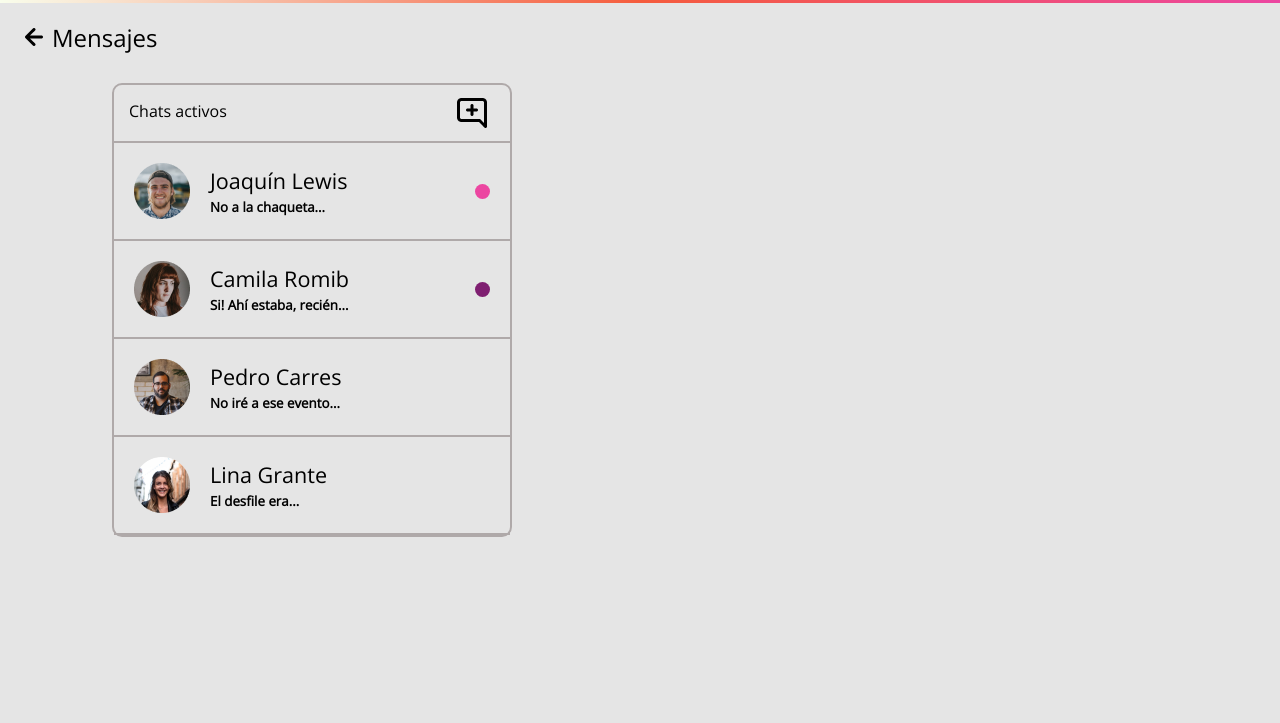
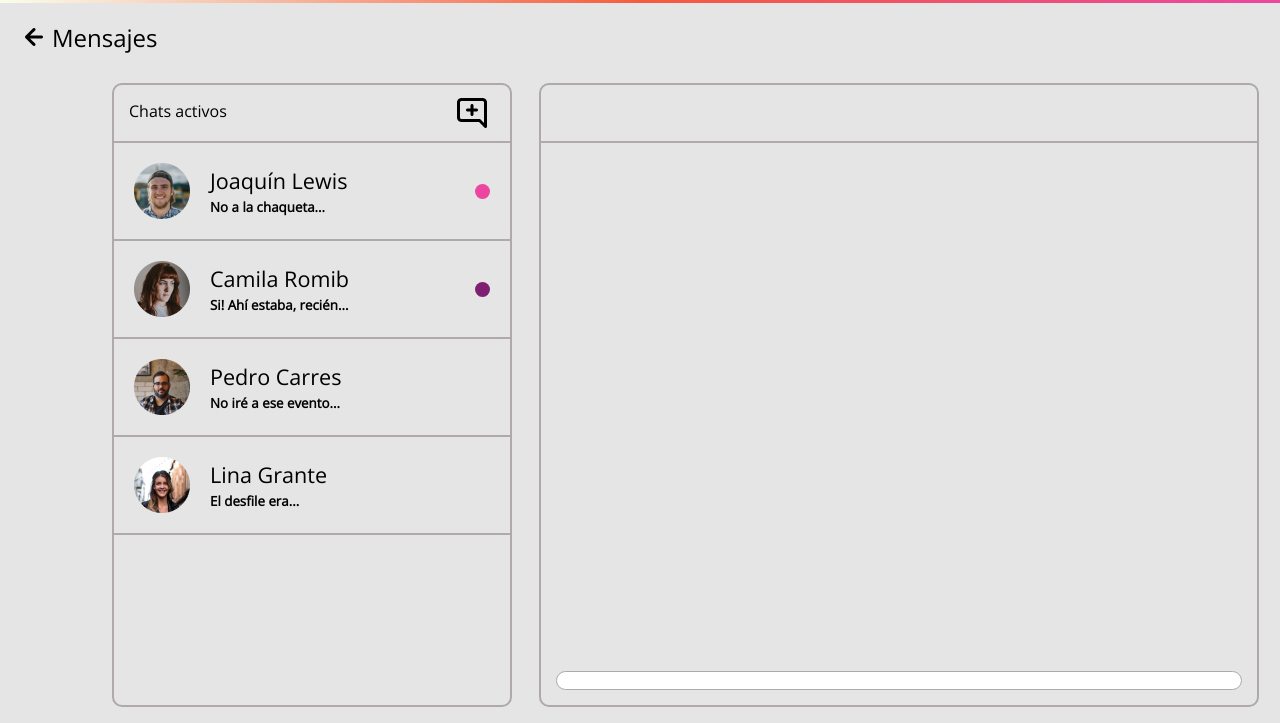
Before and after one commit to nazarenogabrielbastanzo/fashion-hunter-maquetado, a plain HTML site: page mensajes.html in a window 1280 px wide. Shown: the part 77-800 px from the top of the page. Drawn offline with Linux system fonts and the light colour scheme.

Commit message:
seguir maquetando

```diff
--- a/mensajes.css
+++ b/mensajes.css
@@ -21,8 +21,9 @@
   font-size: 1.5rem;
 }
 
-/*  */
-.messages-container {}
+/* Contenedor */
+.messages-container {
+}
 
 /* Active messages */
 .active-messages {
@@ -32,17 +33,17 @@
   left: 7rem;
   top: 5rem;
 
-  border: 2px solid #AFA9A9;
+  border: 2px solid #afa9a9;
   box-sizing: border-box;
   border-radius: 10px;
 }
 
 .active-messages {
-  height: fit-content;
+  height: calc(100vh - 11rem);
 }
 
 .active-messages-header {
-  border-bottom: 2px solid #AFA9A9;
+  border-bottom: 2px solid #afa9a9;
   height: 3.5rem;
 }
 .active-messages-header span {
@@ -61,7 +62,7 @@
   flex-direction: row;
   align-items: center;
   height: fit-content;
-  border-bottom: 2px solid #AFA9A9;
+  border-bottom: 2px solid #afa9a9;
 }
 .active-messages-item img {
   width: 56px;
@@ -75,7 +76,7 @@
   font-weight: lighter;
 }
 
-.active-messages-item span>small {
+.active-messages-item span > small {
   font-weight: bolder;
 }
 
@@ -96,3 +97,28 @@
 .connection-indicator.readed {
   background: transparent;
 }
+
+/* The messages */
+.the-messages {
+  position: absolute;
+  width: 45rem;
+  height: calc(100vh - 11rem);
+  left: 33.7rem;
+  top: 5rem;
+
+  border: 2px solid #afa9a9;
+  box-sizing: border-box;
+  border-radius: 10px;
+}
+.the-messages-header {
+  border-bottom: 2px solid #afa9a9;
+  height: 3.5rem;
+}
+.the-messages input {
+  position: absolute;
+  bottom: 0px;
+  border: 1px solid #afa9a9;
+  border-radius: 10px;
+  width: 95%;
+  margin: 15px;
+}
--- a/mensajes.html
+++ b/mensajes.html
@@ -81,6 +81,13 @@
             <div class="connection-indicator readed"></div>
           </div>
         </div>
+
+        <div class="the-messages">
+          <div class="the-messages-header">
+
+          </div>
+          <input type="text">
+        </div>
       </div>
     </div>
   </body>
```
Also changed, not shown: images/icons/emoji_smile.png (added).
